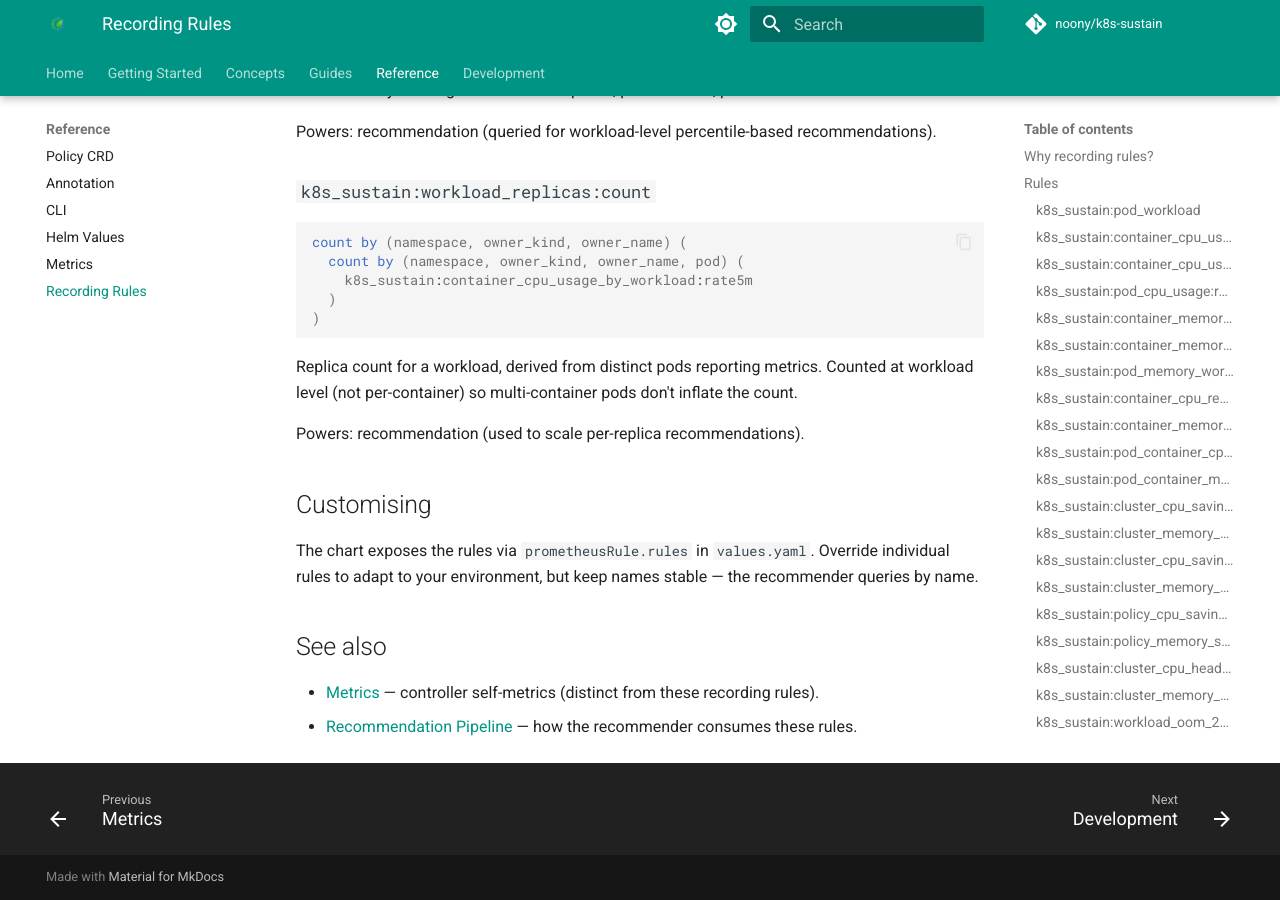
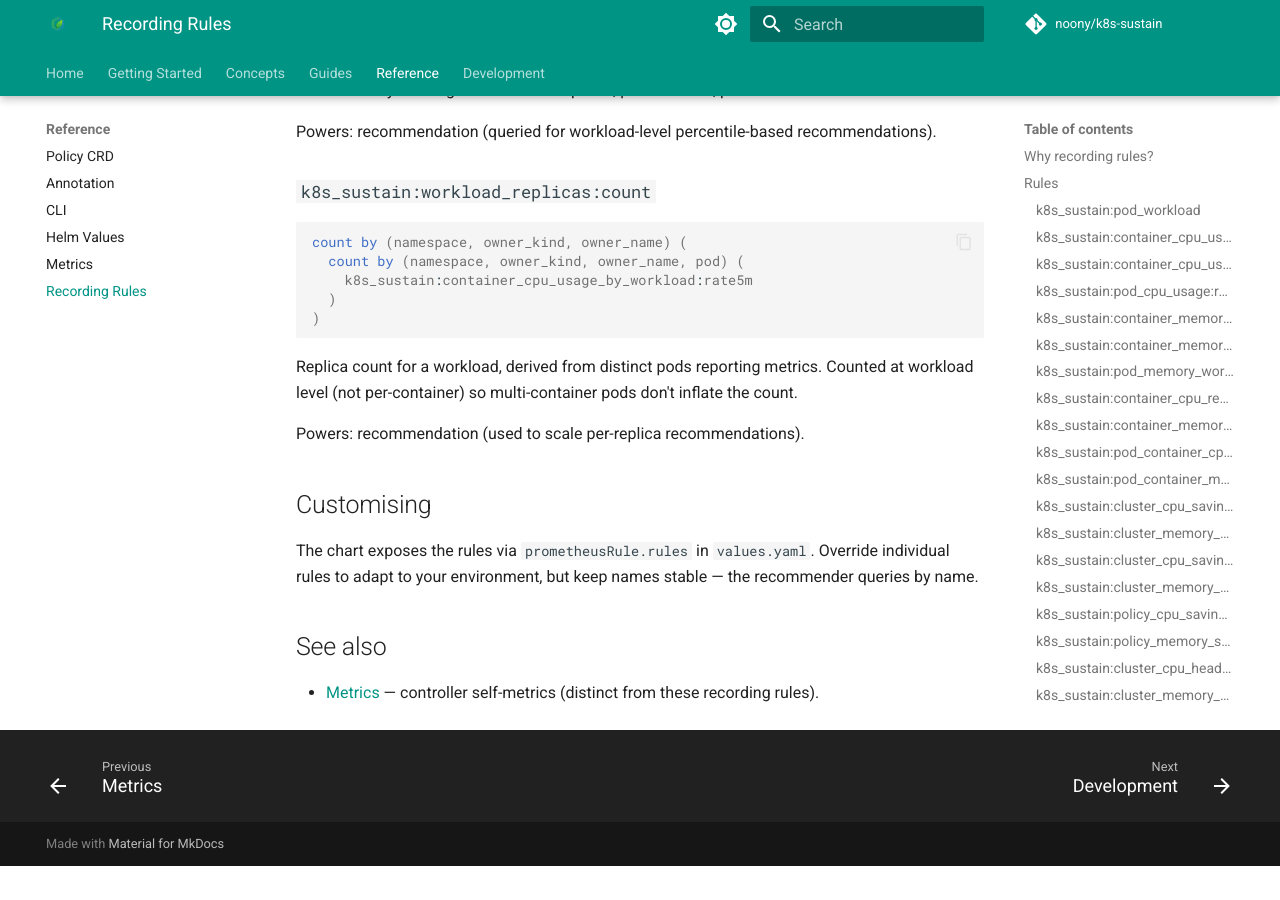
Before and after one commit to noony/k8s-sustain, an MkDocs documentation site: the page built from docs/reference/recording-rules.md, in a window 1280 px wide and 900 px high, scrolled down 7182 px. Built offline with MkDocs 1.6.1 and Material for MkDocs 9.7.7, drawn with Linux system fonts in a browser that asks for light colours; comment, search, counter and statistics services are not loaded; after the commit the page ends 8048 px from its top, so only the background shows below that.

Commit message:
docs(polish): tighten cross-links
Drop the recording-rules.md → recommendation-pipeline.md link to keep
the topic one-directional: the pipeline page already links forward to
the recording-rules reference.

```diff
--- a/docs/reference/recording-rules.md
+++ b/docs/reference/recording-rules.md
@@ -352,4 +352,3 @@ The chart exposes the rules via `prometheusRule.rules` in `values.yaml`. Overrid
 ## See also
 
 - [Metrics](metrics.md) — controller self-metrics (distinct from these recording rules).
-- [Recommendation Pipeline](../concepts/recommendation-pipeline.md) — how the recommender consumes these rules.
```
